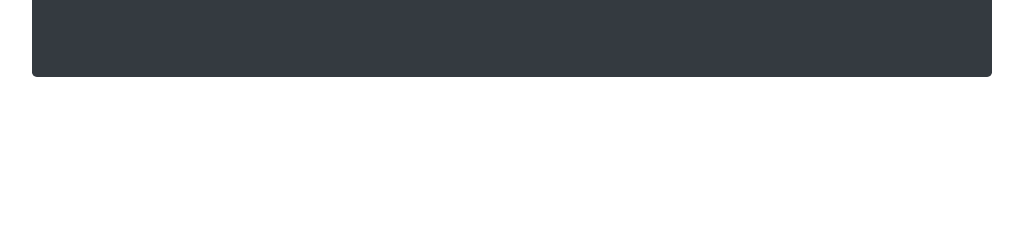
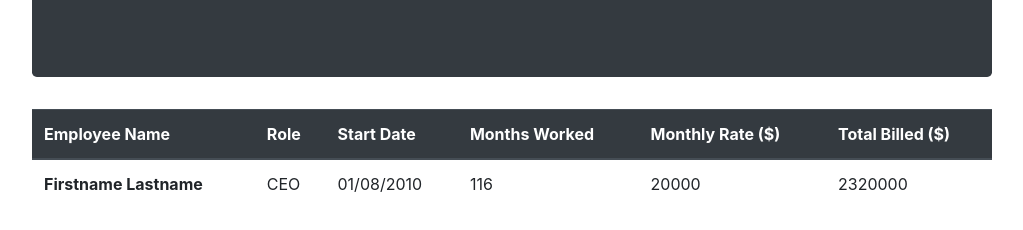
Before and after one commit to bricezakra/Timesheet-Project, a plain HTML site: page index.html in a window 1280 px wide. Shown: the part 172-402 px from the top of the page, without its empty margins (128-1151 px from the left). Drawn offline with nearby package versions, Linux system fonts and the light colour scheme.

Commit message:
added jumbotron and table

```diff
--- a/index.html
+++ b/index.html
@@ -22,5 +22,28 @@
     <h1 class="display-4">Employee Timesheet</h1>
     <p class="lead">A Comprehensive Directory of Employee Billable Hours</p>
   </div>
+
+  <table class="table">
+    <thead class="thead-dark">
+      <tr>
+        <th scope="col">Employee Name</th>
+        <th scope="col">Role</th>
+        <th scope="col">Start Date</th>
+        <th scope="col">Months Worked</th>
+        <th scope="col">Monthly Rate ($)</th>
+        <th scope="col">Total Billed ($)</th>
+      </tr>
+    </thead>
+    <tbody>
+      <tr>
+        <th scope="row">Firstname Lastname</th>
+        <td>CEO</td>
+        <td>01/08/2010</td>
+        <td>116</td>
+        <td>20000</td>
+        <td>2320000</td>
+      </tr>
+    </tbody>
+  </table>
 </body>
 </html>
```
